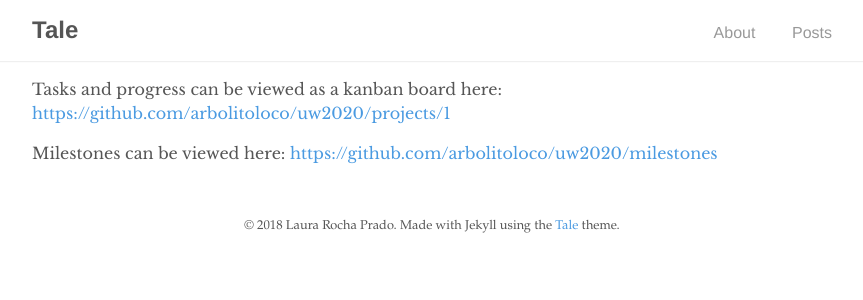
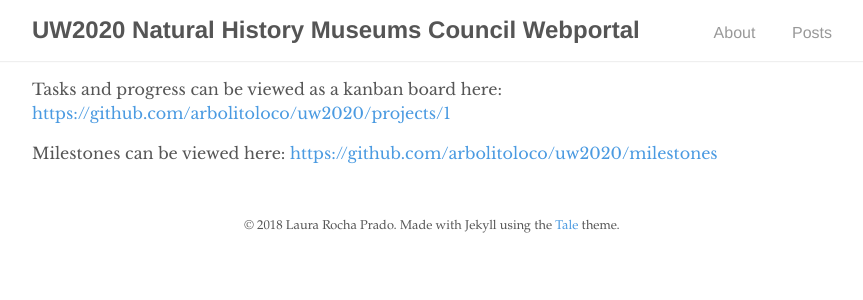
Before and after one commit to arbolitoloco/uw2020, a Jekyll site: the page built from index.html, in a window 1280 px wide. Shown: the top 300 px of the page, without its empty margins (208-1071 px from the left). Built offline with Jekyll 4.4.1, drawn with Linux system fonts in a browser that asks for light colours; the list of posts is cut into pages by our own code.

Commit message:
updated theme configuration

```diff
--- a/_config.yml
+++ b/_config.yml
@@ -1,5 +1,5 @@
 # Site settings
-title:          Tale
+title:          UW2020 Natural History Museums Council Webportal
 description:    "Minimal Jekyll theme for storytellers"
 url:            "https://arbolitoloco.github.io/uw2020"
 
```
